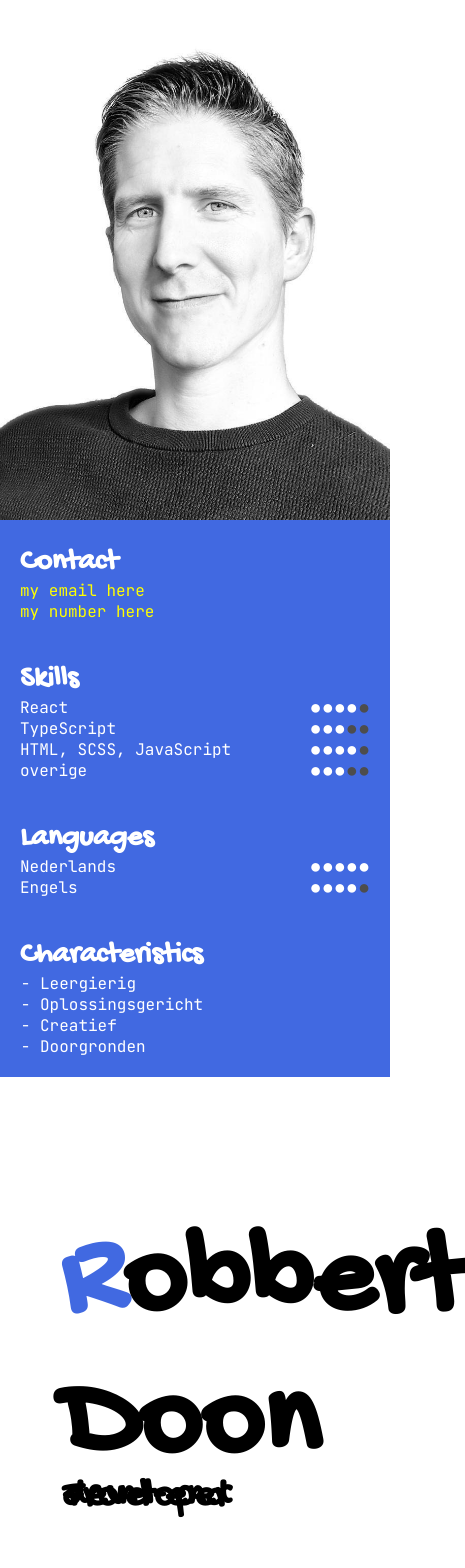
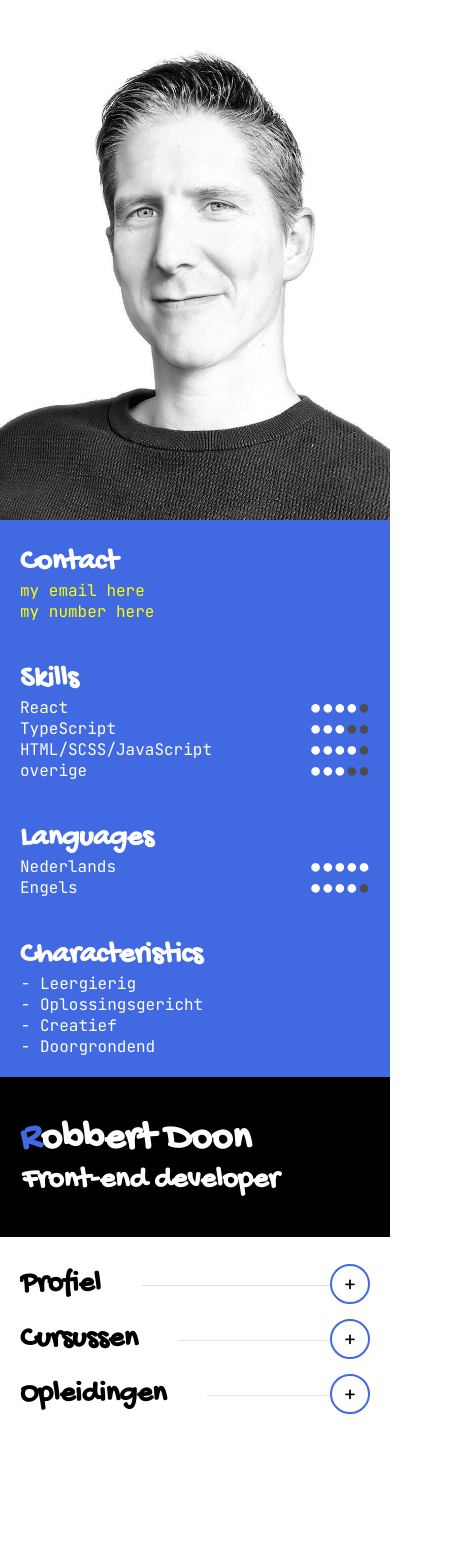
Before and after one commit to robbertdoon/cv-web, a React (Vite) app: page / in a window 390 px wide. Shown: the top 1568 px of the page, 465 px wide, since content can reach past the window. After the commit the page ends 1442 px from the top, so only its background shows below. Built offline with nearby package versions, Linux system fonts and the light colour scheme.

Commit message:
make webpage mobile-first

```diff
--- a/src/components/PageTitle/pagetitle.module.scss
+++ b/src/components/PageTitle/pagetitle.module.scss
@@ -1,9 +1,43 @@
+@use "../../styles/screens.scss" as *;
+
 .pagetitle {
-  background-color: transparent;
-  margin-top: 116px;
-  margin-bottom: 120px;
+  background-color: black;
+  color: white;
+  padding-inline: 20px;
+  height: 160px;
+
+  display: flex;
+  flex-direction: column;
+  justify-content: center;
+
+  @media only screen and (min-width: $screen-s) {
+    padding-inline: 40px;
+  }
+
+  @media only screen and (min-width: $screen-m) {
+    padding-inline: 60px;
+    height: 314px; // moet nog dynamisch opgehaald worden
+  }
+
+  h1 {
+    font-size: 4rem;
+
+    @media only screen and (min-width: $screen-m) {
+      font-size: 6rem;
+    }
+
+    @media only screen and (min-width: $screen-l) {
+      font-size: 9rem;
+    }
+
+    @media only screen and (min-width: $screen-xl) {
+      font-size: 12rem;
+    }
+  }
 
   h2 {
     padding-left: 2px;
+    font-size: 3rem;
+    // line-height: 2;
   }
 }
--- a/src/components/ProfilePicture/ProfilePicture.tsx
+++ b/src/components/ProfilePicture/ProfilePicture.tsx
@@ -3,7 +3,9 @@ import styles from './profilepicture.module.scss';
 
 const ProfilePicture = () => {
   return (
-    <img className={styles.profilepicture} src={image} alt="Profile picture of Robbert Doon" />
+    <figure className={styles.profilepicture}>
+      <img src={image} alt="Profile picture of Robbert Doon" />
+    </figure>
   )
 }
 export default ProfilePicture
--- a/src/components/ProfilePicture/profilepicture.module.scss
+++ b/src/components/ProfilePicture/profilepicture.module.scss
@@ -1,3 +1,7 @@
 .profilepicture {
-  width: 100%;
+  img {
+    height: 100%;
+    width: 100%;
+    object-fit: cover;
+  }
 }
--- a/src/components/Section/Section.tsx
+++ b/src/components/Section/Section.tsx
@@ -13,7 +13,7 @@ interface SectionProps {
 }
 
 const Section: React.FC<SectionProps> = ({sectionTitle}) => {
-    const [isOpen, setIsOpen] = useState(true);
+    const [isOpen, setIsOpen] = useState(false);
     const [content, setContent] = useState('');
     const [contentHeight, setContentHeight] = useState<number>();
     const contentRef = useRef<HTMLDivElement | null>(null);
--- a/src/layouts/Main/Main.tsx
+++ b/src/layouts/Main/Main.tsx
@@ -4,12 +4,14 @@ import styles from './main.module.scss'
 
 const Main = () => {
   return (
-    <main className={styles.main}>
+    <div className={styles.wrapper}>
       <PageTitle title='Robbert Doon' subtitle='Front-end developer' />
-      <Section sectionTitle='Profiel' />
-      <Section sectionTitle='Cursussen' />
-      <Section sectionTitle='Opleidingen' />
-    </main>
+      <main className={styles.main}>
+        <Section sectionTitle='Profiel' />
+        <Section sectionTitle='Cursussen' />
+        <Section sectionTitle='Opleidingen' />
+      </main>
+    </div>
   )
 }
 export default Main
--- a/src/layouts/Main/main.module.scss
+++ b/src/layouts/Main/main.module.scss
@@ -1,7 +1,21 @@
 @use "../../styles/colors.scss" as *;
+@use "../../styles/screens.scss" as *;
+
+.wrapper {
+  display: flex;
+  flex-direction: column;
+}
 
 .main {
   background-color: $color-background-main;
   flex: 1;
-  padding: 20px 60px;
+  padding: 20px;
+
+  @media only screen and (min-width: $screen-s) {
+    padding-inline: 40px;
+  }
+
+  @media only screen and (min-width: $screen-m) {
+    padding-inline: 60px;
+  }
 }
--- a/src/layouts/Sidebar/Sidebar.tsx
+++ b/src/layouts/Sidebar/Sidebar.tsx
@@ -12,15 +12,16 @@ const Sidebar = () => {
         <p><a href="mailto:myemail@domain.com">my email here</a></p>
         <p><a href="tel:mynumber">my number here</a></p>
 
-        <Skills title="Skills" skills={[{name: "React", rating: 4}, {name: "TypeScript", rating: 3}, {name: "HTML, SCSS, JavaScript", rating: 4}, {name: "overige", rating: 3}]} />
+        <Skills title="Skills" skills={[{name: "React", rating: 4}, {name: "TypeScript", rating: 3}, {name: "HTML/SCSS/JavaScript", rating: 4}, {name: "overige", rating: 3}]} />
         <Skills title="Languages" skills={[{name: "Nederlands", rating: 5}, {name: "Engels", rating: 4}]} />
+
 
         <h3>Characteristics</h3>
         <ul>
           <li>Leergierig</li>
           <li>Oplossingsgericht</li>
           <li>Creatief</li>
-          <li>Doorgronden</li>
+          <li>Doorgrondend</li>
         </ul>
       </div>
     </aside>
--- a/src/layouts/Sidebar/sidebar.module.scss
+++ b/src/layouts/Sidebar/sidebar.module.scss
@@ -1,14 +1,44 @@
 @use "../../styles/screens.scss" as *;
 
 .sidebar {
+  display: flex;
+  flex-direction: column;
+
+  @media only screen and (min-width: $screen-s) {
+    position: relative;
+    flex-direction: row;
+    > * {
+      min-width: 50%;
+    }
+  }
+
   @media only screen and (min-width: $screen-m) {
-    border-right: 1px solid rgb(226, 226, 226);
-    width: 320px;
-    position: relative;
+    flex-direction: column;
+    min-width: 260px;
+  }
+
+  @media only screen and (min-width: $screen-l) {
+    min-width: 320px;
   }
 
   .wrapper {
     padding: 20px;
+    display: flex;
+    flex-direction: column;
+    justify-content: center;
+
+    @media only screen and (min-width: $screen-s) {
+      height: 100vh;
+    }
+
+    @media only screen and (min-width: $screen-m) {
+      height: auto;
+    }
+
+    @media only screen and (min-width: $screen-xl) {
+      position: sticky;
+      top: 0;
+    }
 
     > * {
       color: white;
--- a/src/styles/_typography.scss
+++ b/src/styles/_typography.scss
@@ -13,14 +13,13 @@ h3 {
   }
 }
 
-h1 {
-  font-size: 12rem;
-}
+// h1 {
+//   font-size: 12rem;
+// }
 
-h2 {
-  font-size: 4rem;
-  line-height: 0;
-}
+// h2 {
+//   font-size: 4rem;
+// }
 
 h3 {
   font-size: 3rem;
```
